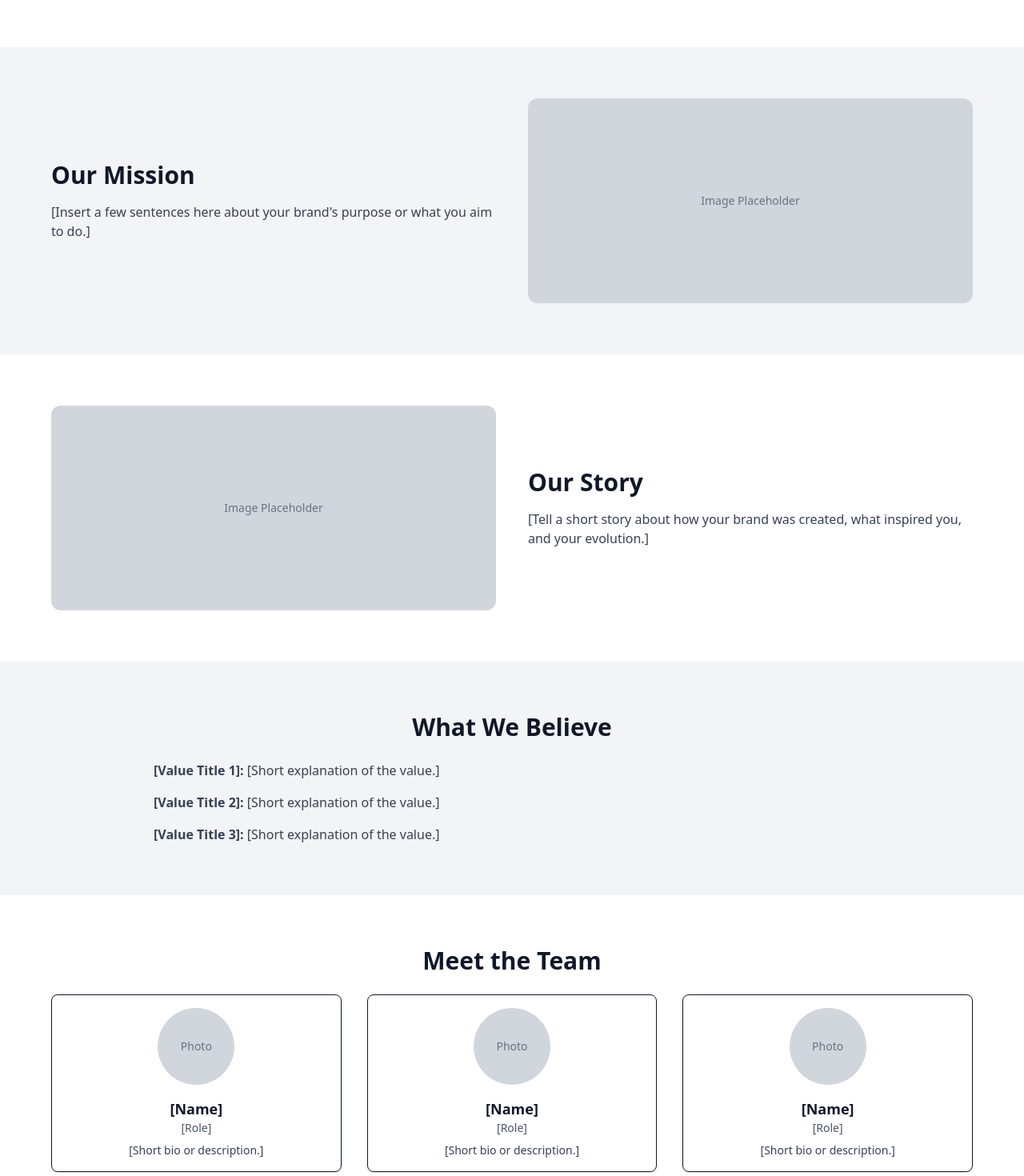
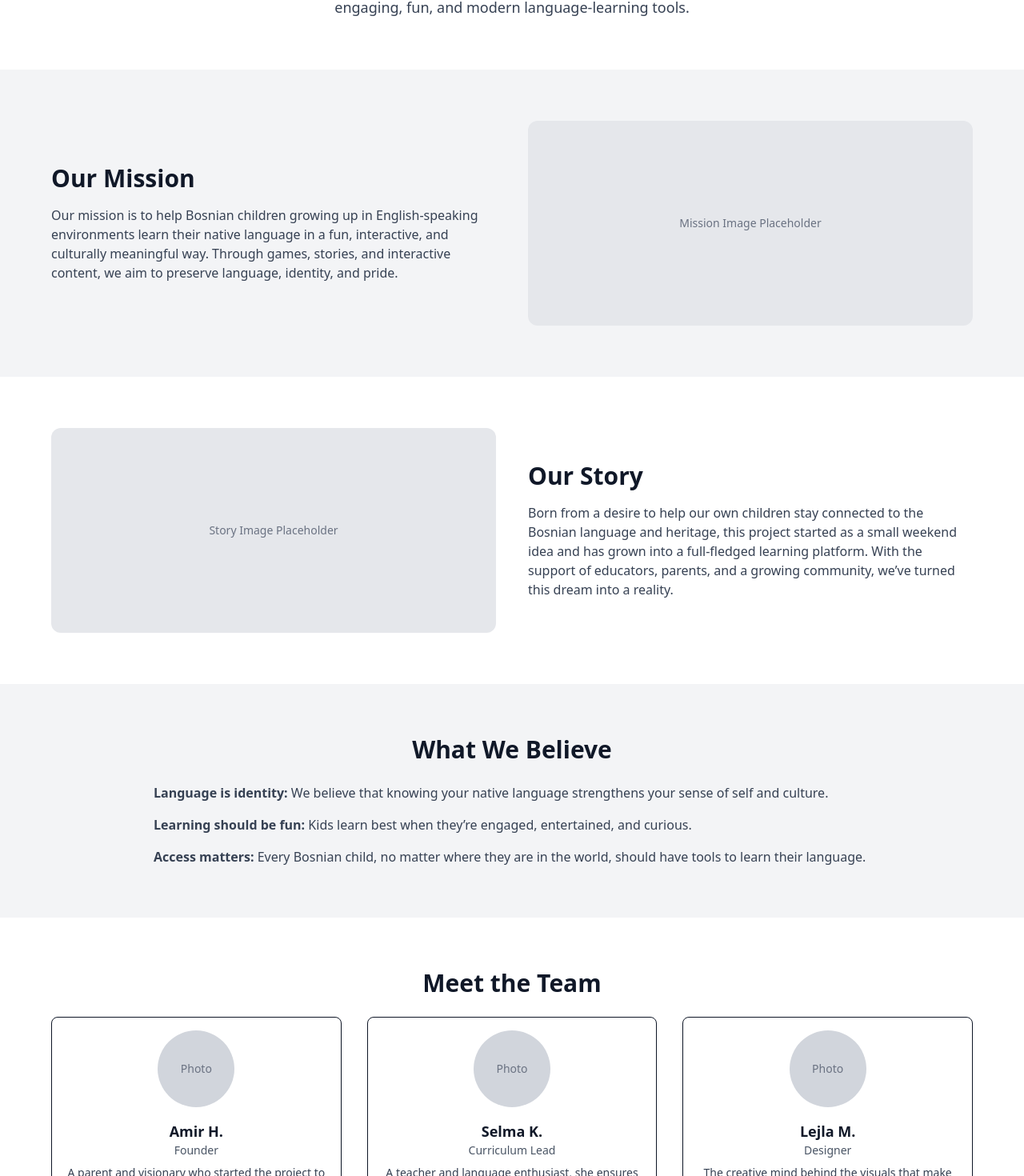
Before and after one commit to Husein8/bosnian-learning-app, a Vue app: page /about in a window 1280 px wide. Shown: the part 259-1729 px from the top of the page at 80% size. Built offline with nearby package versions, Linux system fonts and the light colour scheme.

Commit message:
new page: contactus

```diff
--- a/src/components/AboutUsPage.vue
+++ b/src/components/AboutUsPage.vue
@@ -1,18 +1,17 @@
 <script setup lang="ts">
 import Navbar from './Navbar.vue';
 import Footer from './Footer.vue';
-
-
 </script>
 
 <template>
   <div class="bg-white text-gray-900">
-    <Navbar/>
+    <Navbar />
+
     <!-- Hero Section -->
     <section class="text-center px-6 py-16 max-w-4xl mx-auto">
-      <h1 class="text-5xl font-bold mb-4">[Main Headline]</h1>
+      <h1 class="text-5xl font-bold mb-4">About Our Brand</h1>
       <p class="text-lg text-gray-700 max-w-2xl mx-auto">
-        [Short introductory paragraph about your brand, mission, or tagline.]
+        We're passionate about helping kids connect with their roots through engaging, fun, and modern language-learning tools.
       </p>
     </section>
 
@@ -22,11 +21,12 @@ import Footer from './Footer.vue';
         <div>
           <h2 class="text-3xl font-semibold mb-4">Our Mission</h2>
           <p class="text-gray-700">
-            [Insert a few sentences here about your brand's purpose or what you aim to do.]
+            Our mission is to help Bosnian children growing up in English-speaking environments learn their native language in a fun, interactive, and culturally meaningful way.
+            Through games, stories, and interactive content, we aim to preserve language, identity, and pride.
           </p>
         </div>
-        <div class="w-full h-64 bg-gray-300 rounded-xl flex items-center justify-center text-gray-500 text-sm">
-          Image Placeholder
+        <div class="w-full h-64 bg-gray-200 rounded-xl flex items-center justify-center text-gray-500 text-sm">
+          Mission Image Placeholder
         </div>
       </div>
     </section>
@@ -34,13 +34,14 @@ import Footer from './Footer.vue';
     <!-- Story Section -->
     <section class="px-6 py-16">
       <div class="max-w-6xl mx-auto grid md:grid-cols-2 gap-10 items-center">
-        <div class="order-2 md:order-1 w-full h-64 bg-gray-300 rounded-xl flex items-center justify-center text-gray-500 text-sm">
-          Image Placeholder
+        <div class="order-2 md:order-1 w-full h-64 bg-gray-200 rounded-xl flex items-center justify-center text-gray-500 text-sm">
+          Story Image Placeholder
         </div>
         <div class="order-1 md:order-2">
           <h2 class="text-3xl font-semibold mb-4">Our Story</h2>
           <p class="text-gray-700">
-            [Tell a short story about how your brand was created, what inspired you, and your evolution.]
+            Born from a desire to help our own children stay connected to the Bosnian language and heritage, this project started as a small weekend idea and has grown into a
+            full-fledged learning platform. With the support of educators, parents, and a growing community, we’ve turned this dream into a reality.
           </p>
         </div>
       </div>
@@ -52,13 +53,13 @@ import Footer from './Footer.vue';
         <h2 class="text-3xl font-semibold mb-6 text-center">What We Believe</h2>
         <ul class="space-y-4">
           <li class="text-gray-700">
-            <strong>[Value Title 1]:</strong> [Short explanation of the value.]
+            <strong>Language is identity:</strong> We believe that knowing your native language strengthens your sense of self and culture.
           </li>
           <li class="text-gray-700">
-            <strong>[Value Title 2]:</strong> [Short explanation of the value.]
+            <strong>Learning should be fun:</strong> Kids learn best when they’re engaged, entertained, and curious.
           </li>
           <li class="text-gray-700">
-            <strong>[Value Title 3]:</strong> [Short explanation of the value.]
+            <strong>Access matters:</strong> Every Bosnian child, no matter where they are in the world, should have tools to learn their language.
           </li>
         </ul>
       </div>
@@ -73,31 +74,35 @@ import Footer from './Footer.vue';
             <div class="w-24 h-24 mx-auto rounded-full bg-gray-300 flex items-center justify-center text-sm text-gray-500 mb-4">
               Photo
             </div>
-            <h3 class="text-lg font-semibold">[Name]</h3>
-            <p class="text-sm text-gray-600">[Role]</p>
-            <p class="text-sm mt-2 text-gray-700">[Short bio or description.]</p>
+            <h3 class="text-lg font-semibold">Amir H.</h3>
+            <p class="text-sm text-gray-600">Founder</p>
+            <p class="text-sm mt-2 text-gray-700">
+              A parent and visionary who started the project to teach his kids Bosnian in a modern way.
+            </p>
           </div>
 
           <div class="p-4 border rounded-lg shadow-sm text-center">
             <div class="w-24 h-24 mx-auto rounded-full bg-gray-300 flex items-center justify-center text-sm text-gray-500 mb-4">
               Photo
             </div>
-            <h3 class="text-lg font-semibold">[Name]</h3>
-            <p class="text-sm text-gray-600">[Role]</p>
-            <p class="text-sm mt-2 text-gray-700">[Short bio or description.]</p>
+            <h3 class="text-lg font-semibold">Selma K.</h3>
+            <p class="text-sm text-gray-600">Curriculum Lead</p>
+            <p class="text-sm mt-2 text-gray-700">
+              A teacher and language enthusiast, she ensures the lessons are age-appropriate and engaging.
+            </p>
           </div>
 
           <div class="p-4 border rounded-lg shadow-sm text-center">
             <div class="w-24 h-24 mx-auto rounded-full bg-gray-300 flex items-center justify-center text-sm text-gray-500 mb-4">
               Photo
             </div>
-            <h3 class="text-lg font-semibold">[Name]</h3>
-            <p class="text-sm text-gray-600">[Role]</p>
-            <p class="text-sm mt-2 text-gray-700">[Short bio or description.]</p>
+            <h3 class="text-lg font-semibold">Lejla M.</h3>
+            <p class="text-sm text-gray-600">Designer</p>
+            <p class="text-sm mt-2 text-gray-700">
+              The creative mind behind the visuals that make our app colorful, intuitive, and fun.
+            </p>
           </div>
         </div>
-
-
       </div>
     </section>
 
@@ -111,5 +116,7 @@ import Footer from './Footer.vue';
         Contact Us
       </a>
     </section>
-  </div> <Footer/>
+
+    <Footer />
+  </div>
 </template>
--- /dev/null
+++ b/src/components/ContactUsPage.vue
@@ -0,0 +1,79 @@
+<template>
+  <Navbar />
+
+  <section class="bg-gradient-to-b from-white to-gray-50 text-gray-800 py-12 px-6 max-w-5xl mx-auto rounded-xl">
+    <h1 class="text-4xl font-bold mb-2 text-center">Contact Us</h1>
+    <div class="h-1 w-24 bg-blue-600 mx-auto mb-6 rounded"></div>
+
+    <p class="text-lg mb-10 text-center max-w-2xl mx-auto">
+      Questions? Comments? Want to say hi? We'd love to hear from you.
+    </p>
+
+    <!-- Contact Info -->
+    <div class="grid gap-8 md:grid-cols-2 mb-12">
+      <div class="space-y-4">
+        <div>
+          <h2 class="text-xl font-semibold">Email</h2>
+          <p class="text-gray-700">hello@yourbrand.com</p>
+        </div>
+        <div>
+          <h2 class="text-xl font-semibold">Phone</h2>
+          <p class="text-gray-700">+1 (123) 456-7890</p>
+        </div>
+        <div>
+          <h2 class="text-xl font-semibold">Hours</h2>
+          <p class="text-gray-700">Monday – Friday, 9am – 5pm</p>
+        </div>
+      </div>
+
+      <!-- Styled Placeholder -->
+      <div class="border border-gray-200 rounded-lg shadow-sm flex items-center justify-center h-48 bg-white">
+        <span class="text-gray-400">Image Placeholder</span>
+      </div>
+    </div>
+
+    <!-- Contact Form -->
+    <div class="bg-white shadow-md p-6 rounded-lg border">
+      <h2 class="text-2xl font-semibold mb-6 text-center">Send Us a Message</h2>
+      <form class="grid gap-4">
+        <input
+          type="text"
+          placeholder="Your Name"
+          class="border border-gray-300 rounded px-4 py-2 focus:outline-none focus:ring-2 focus:ring-blue-400 transition duration-300"
+        />
+        <input
+          type="email"
+          placeholder="Your Email"
+          class="border border-gray-300 rounded px-4 py-2 focus:outline-none focus:ring-2 focus:ring-blue-400 transition duration-300"
+        />
+        <textarea
+          rows="5"
+          placeholder="Your Message"
+          class="border border-gray-300 rounded px-4 py-2 focus:outline-none focus:ring-2 focus:ring-blue-400 transition duration-300"
+        ></textarea>
+        <button
+          type="submit"
+          class="bg-blue-600 hover:bg-blue-700 text-white font-semibold px-6 py-2 rounded shadow active:scale-95 transition-transform"
+        >
+          Send Message
+        </button>
+      </form>
+
+      <!-- Success message placeholder -->
+      <p class="text-green-600 text-sm text-center mt-4">Thanks! We'll get back to you soon.</p>
+    </div>
+  </section>
+
+  <Footer />
+</template>
+
+<script setup>
+import Footer from './Footer.vue';
+import Navbar from './Navbar.vue';
+
+// Template-only page – no interactivity yet
+</script>
+
+<style scoped>
+/* Scoped styles if needed */
+</style>
--- a/src/router/index.ts
+++ b/src/router/index.ts
@@ -7,6 +7,7 @@ import BosnianLanguage from "../views/courses-pages/BosnianLanguage.vue";
 import Geography from "../views/courses-pages/Geography.vue";
 import CultureTradition from "../views/courses-pages/CultureTradition.vue";
 import AboutUsPage from "../components/AboutUsPage.vue";
+import ContactUsPage from "../components/ContactUsPage.vue";
 
 const routes = [
   { path: "/", name: "Home", component: Homepage },
@@ -14,6 +15,7 @@ const routes = [
   { path: "/register", name: "Register", component: RegisterPage }, // Add this line
   { path: "/courses", name: "Courses", component: CoursesHomepage },
   { path: "/about", name: "About", component: AboutUsPage },
+  { path: "/contact", name: "Contact", component: ContactUsPage },
 
   // courses pages -> bosnian language, geography and culture
   { path: "/language", name: "BosnianLanguage", component: BosnianLanguage },
```
